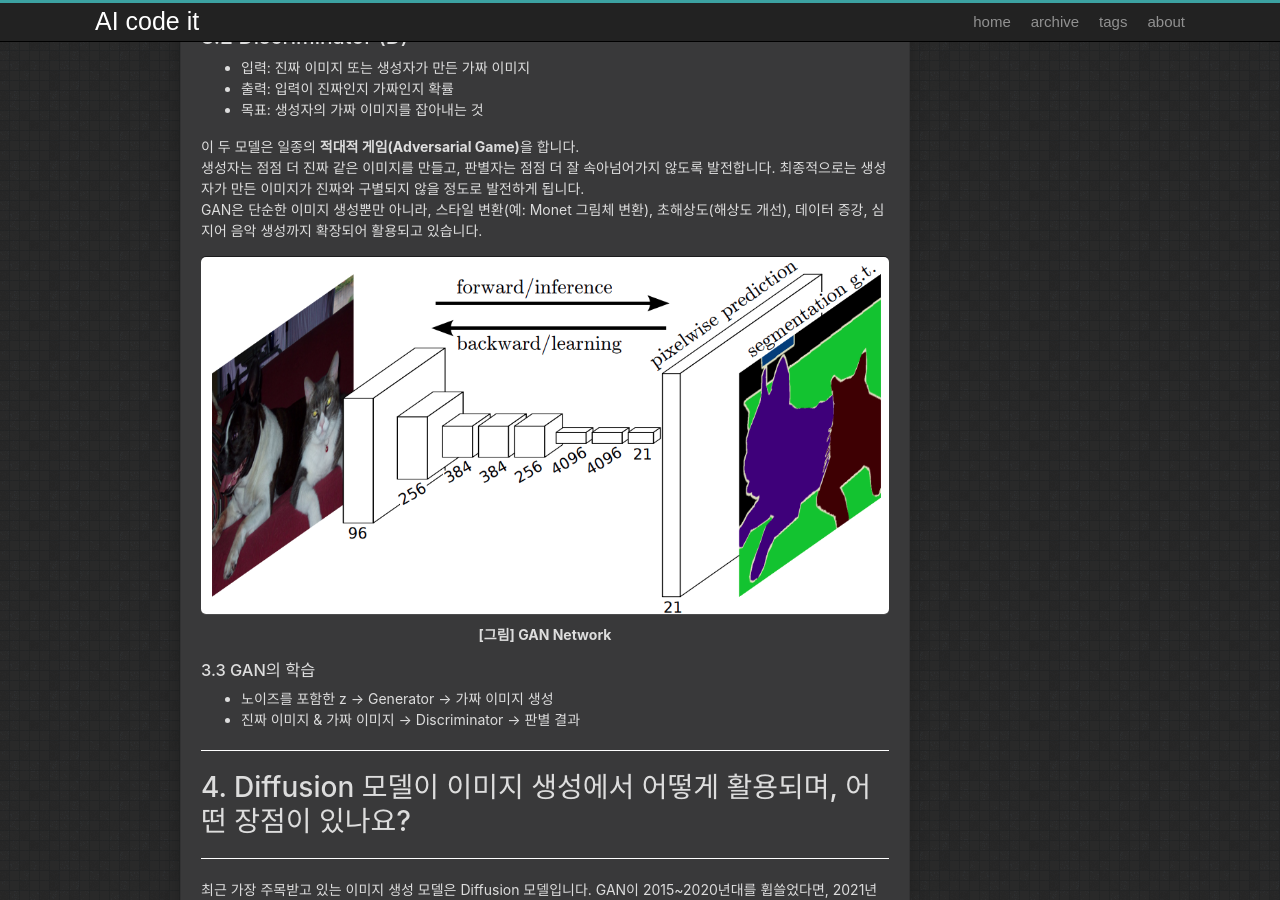
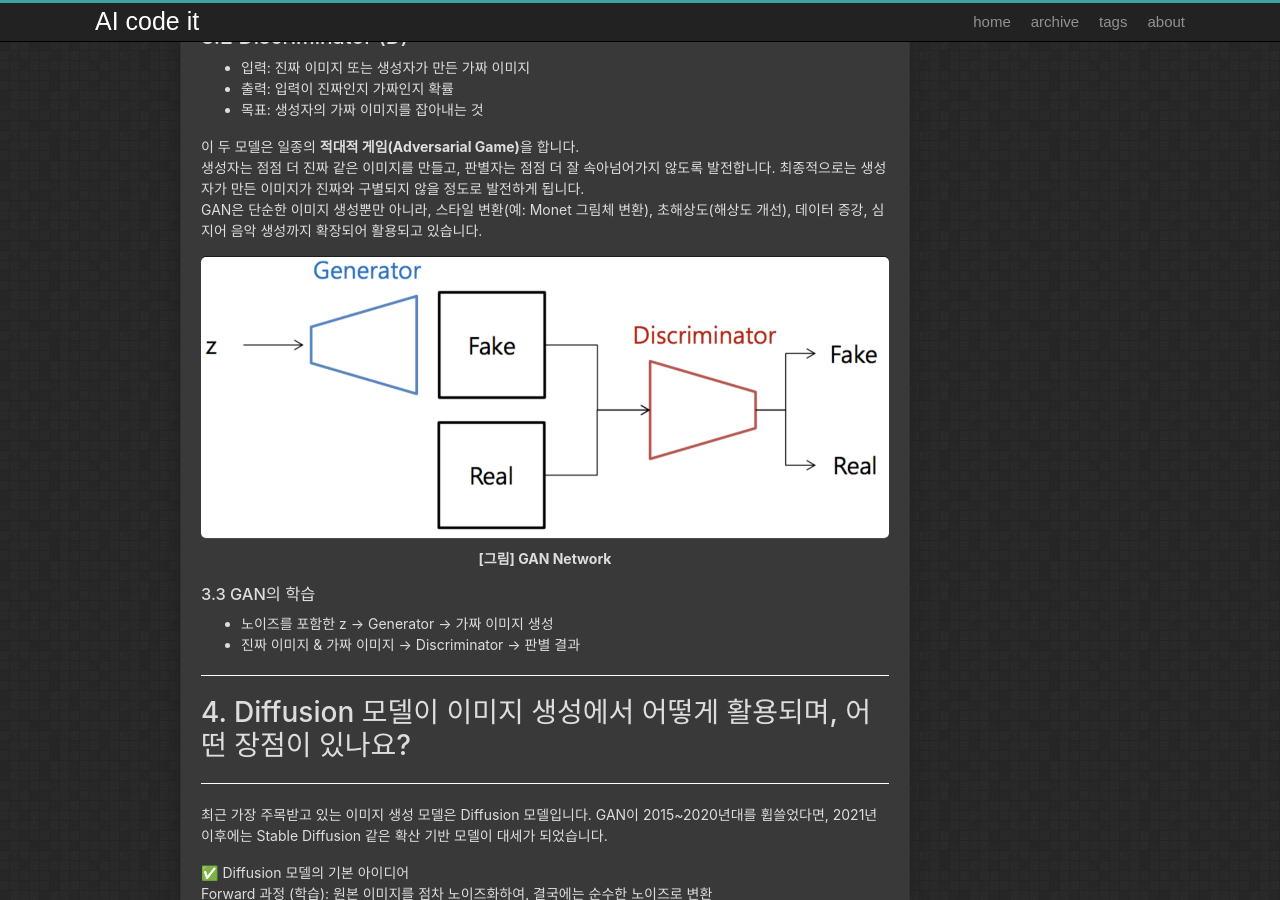
Before and after one commit to Lee-keonhee/AIcodeit, a Jekyll site: the page built from _posts/2025-09-05-weekly_9.md, in a window 1280 px wide and 900 px high, scrolled down 2180 px. Built offline with Jekyll 4.4.1, drawn with Linux system fonts in a browser that asks for light colours.

Commit message:
Update 2025-09-05-weekly_9.md

```diff
--- a/_posts/2025-09-05-weekly_9.md
+++ b/_posts/2025-09-05-weekly_9.md
@@ -91,7 +91,7 @@ GAN(Generative Adversarial Network)은 2014년 Ian Goodfellow가 제안한 이
 GAN은 단순한 이미지 생성뿐만 아니라, 스타일 변환(예: Monet 그림체 변환), 초해상도(해상도 개선), 데이터 증강, 심지어 음악 생성까지 확장되어 활용되고 있습니다.
 
 <div>
-    <img src="{{"/assets/images/FCN_architecture.png" | relative_url }}" style="width: 100%; height: auto; display: block; margin: 0 auto;" alt="cat_segmentation">
+    <img src="{{"/assets/images/GAN_architecture.png" | relative_url }}" style="width: 100%; height: auto; display: block; margin: 0 auto;" alt="cat_segmentation">
     <p style="text-align: center; margin-top: 10px; font-weight: bold;">[그림] GAN Network</p>
 </div>
 
```
